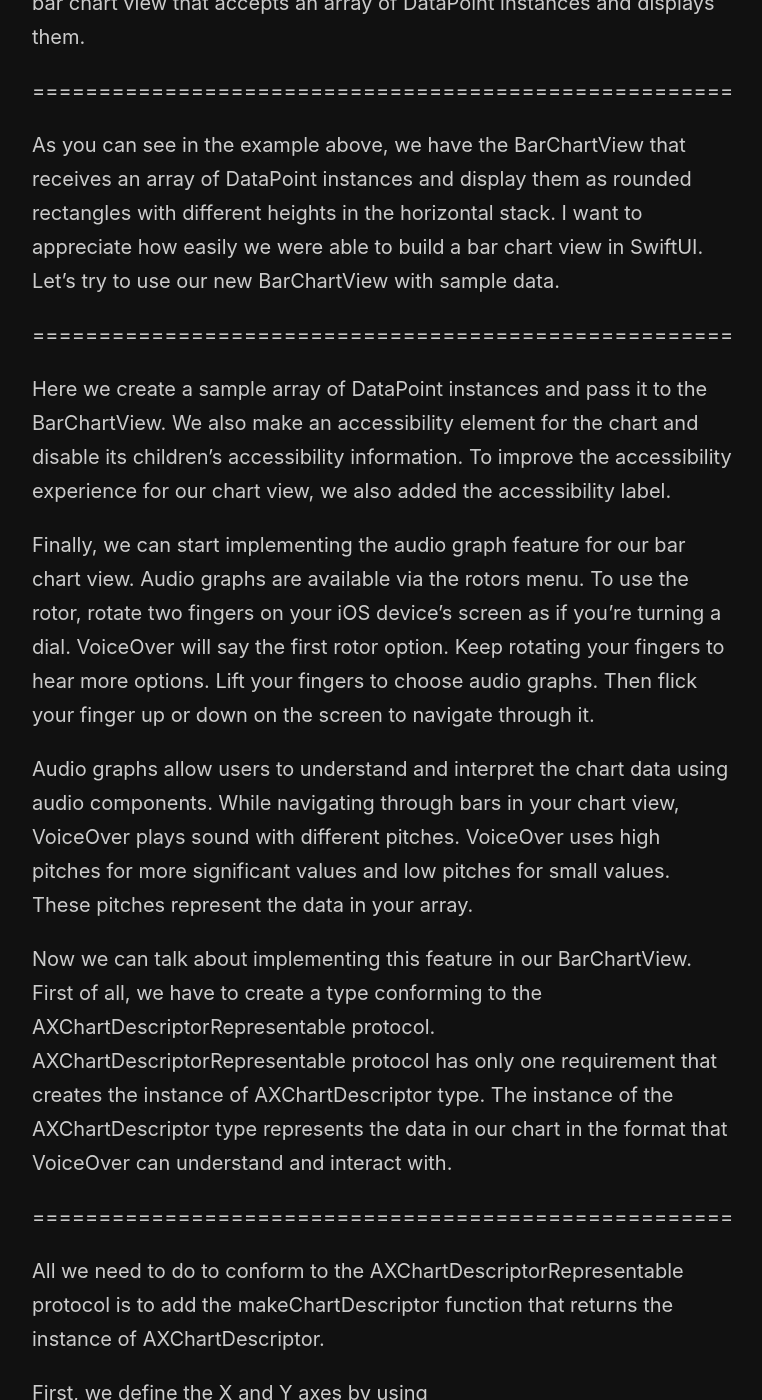
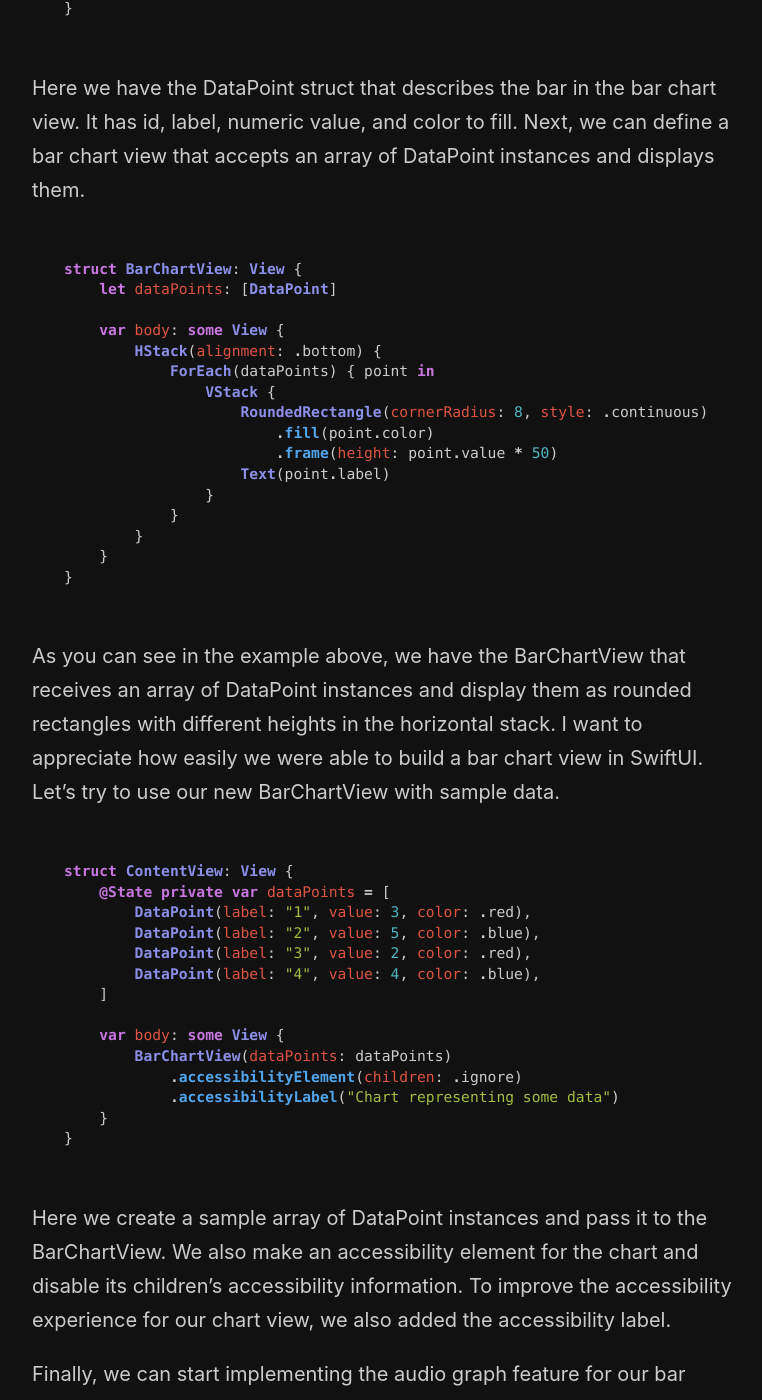
Before and after one commit to mecid/mecid.github.io, a Jekyll site: the page built from _posts/2021-09-29-audio-graphs-in-swiftui.md, in a window 1280 px wide and 1400 px high, scrolled down 656 px. Shown: the whole window, without its empty margins (258-1020 px from the left). Built offline with Jekyll 4.4.1, drawn with Linux system fonts in a browser that asks for light colours; some of the changed text lies outside the part shown.

Commit message:
code added to audio graphs post

````diff
--- a/_posts/2021-09-29-audio-graphs-in-swiftui.md
+++ b/_posts/2021-09-29-audio-graphs-in-swiftui.md
@@ -7,15 +7,54 @@
 
 Let's start by building a simple bar chart view in SwiftUI that displays a set of data points using vertical bars.
 
-=====================================================
+```swift
+struct DataPoint: Identifiable {
+    let id = UUID()
+    let label: String
+    let value: Double
+    let color: Color
+}
+```
 
 Here we have the DataPoint struct that describes the bar in the bar chart view. It has id, label, numeric value, and color to fill. Next, we can define a bar chart view that accepts an array of DataPoint instances and displays them.
 
-=====================================================
+```swift
+struct BarChartView: View {
+    let dataPoints: [DataPoint]
+
+    var body: some View {
+        HStack(alignment: .bottom) {
+            ForEach(dataPoints) { point in
+                VStack {
+                    RoundedRectangle(cornerRadius: 8, style: .continuous)
+                        .fill(point.color)
+                        .frame(height: point.value * 50)
+                    Text(point.label)
+                }
+            }
+        }
+    }
+}
+```
 
 As you can see in the example above, we have the BarChartView that receives an array of DataPoint instances and display them as rounded rectangles with different heights in the horizontal stack. I want to appreciate how easily we were able to build a bar chart view in SwiftUI. Let's try to use our new BarChartView with sample data.
 
-=====================================================
+```swift
+struct ContentView: View {
+    @State private var dataPoints = [
+        DataPoint(label: "1", value: 3, color: .red),
+        DataPoint(label: "2", value: 5, color: .blue),
+        DataPoint(label: "3", value: 2, color: .red),
+        DataPoint(label: "4", value: 4, color: .blue),
+    ]
+
+    var body: some View {
+        BarChartView(dataPoints: dataPoints)
+            .accessibilityElement(children: .ignore)
+            .accessibilityLabel("Chart representing some data")
+    }
+}
+```
 
 Here we create a sample array of DataPoint instances and pass it to the BarChartView. We also make an accessibility element for the chart and disable its children's accessibility information. To improve the accessibility experience for our chart view, we also added the accessibility label.
 
@@ -25,7 +64,43 @@
 
 Now we can talk about implementing this feature in our BarChartView. First of all, we have to create a type conforming to the AXChartDescriptorRepresentable protocol. AXChartDescriptorRepresentable protocol has only one requirement that creates the instance of AXChartDescriptor type. The instance of the AXChartDescriptor type represents the data in our chart in the format that VoiceOver can understand and interact with.
 
-=====================================================
+```swift
+extension ContentView: AXChartDescriptorRepresentable {
+    func makeChartDescriptor() -> AXChartDescriptor {
+        let xAxis = AXCategoricalDataAxisDescriptor(
+            title: "Labels",
+            categoryOrder: dataPoints.map(\.label)
+        )
+
+        let min = dataPoints.map(\.value).min() ?? 0.0
+        let max = dataPoints.map(\.value).max() ?? 0.0
+
+        let yAxis = AXNumericDataAxisDescriptor(
+            title: "Values",
+            range: min...max,
+            gridlinePositions: []
+        ) { value in "\(value) points" }
+
+        let series = AXDataSeriesDescriptor(
+            name: "",
+            isContinuous: false,
+            dataPoints: dataPoints.map {
+                .init(x: $0.label, y: $0.value)
+            }
+        )
+
+        return AXChartDescriptor(
+            title: "Chart representing some data",
+            summary: nil,
+            xAxis: xAxis,
+            yAxis: yAxis,
+            additionalAxes: [],
+            series: [series]
+        )
+    }
+}
+
+```
 
 All we need to do to conform to the AXChartDescriptorRepresentable protocol is to add the makeChartDescriptor function that returns the instance of AXChartDescriptor.
 
@@ -33,7 +108,23 @@
 
 Next, we use the AXDataSeriesDescriptor type to define points in our chart. There is the isContinuous parameter that allows us to define different chart styles. For example, it should be false for bar charts but true for line charts.
 
-=====================================================
+```swift
+struct ContentView: View {
+    @State private var dataPoints = [
+        DataPoint(label: "1", value: 3, color: .red),
+        DataPoint(label: "2", value: 5, color: .blue),
+        DataPoint(label: "3", value: 2, color: .red),
+        DataPoint(label: "4", value: 4, color: .blue),
+    ]
+
+    var body: some View {
+        BarChartView(dataPoints: dataPoints)
+            .accessibilityElement(children: .ignore)
+            .accessibilityLabel("Chart representing some data")
+            .accessibilityChartDescriptor(self)
+    }
+}
+```
 
 As the last step, we use the accessibilityChartDescriptor view modifier to set the instance of AXChartDescriptorRepresentable protocol to describe our chart.
 
````
